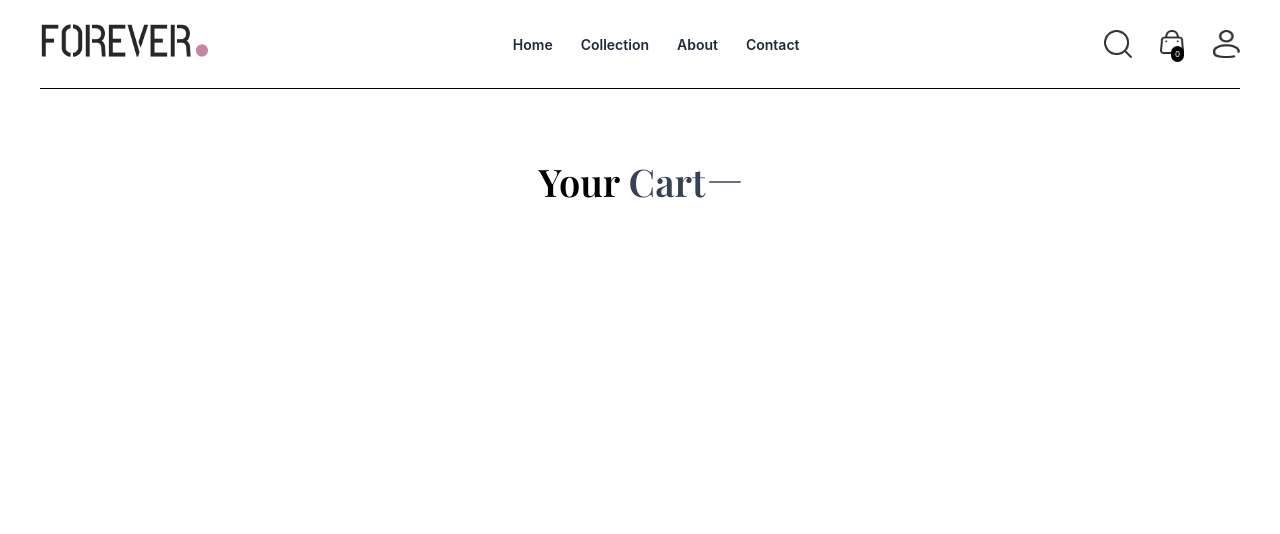
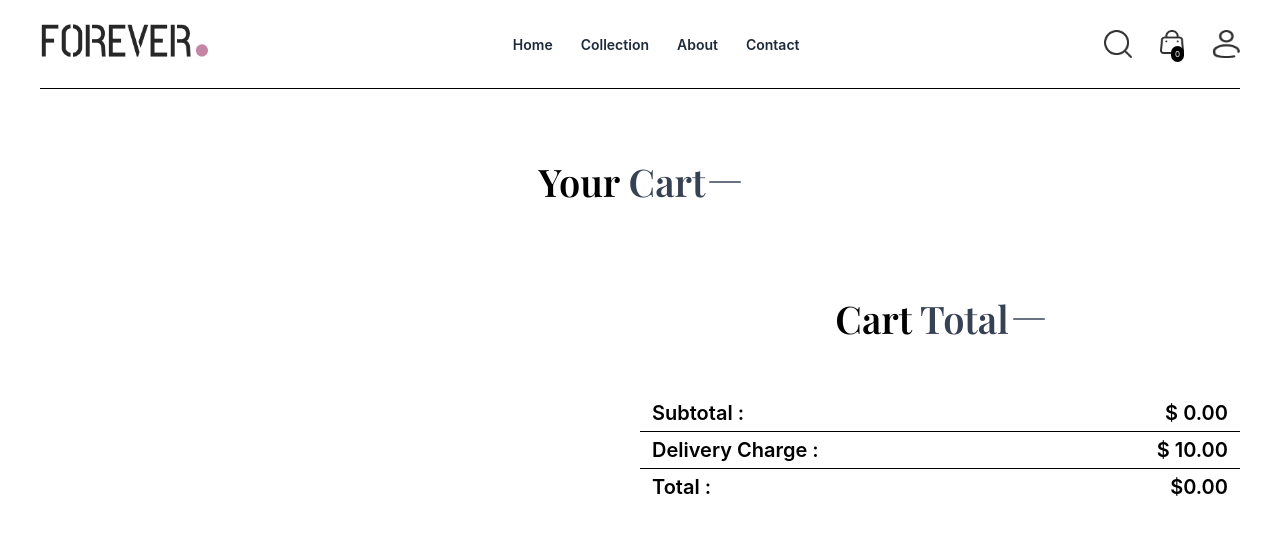
Before and after one commit to devjihad/React-ecommerce-app, a React (Vite) app: page /cart in a window 1280 px wide. Shown: the top 534 px of the page. Built offline with nearby package versions, Linux system fonts and the light colour scheme; a web font is replaced by a local one.

Commit message:
cart page done

```diff
--- a/src/Component/Cart/Cart.jsx
+++ b/src/Component/Cart/Cart.jsx
@@ -2,6 +2,7 @@ import React, { useContext, useEffect, useState } from 'react';
 import { Data } from '../Contaxt/Contaxt';
 import Title from '../Home/Title';
 import { assets } from '../../assets/frontend_assets/assets';
+import CartTotal from './CartTotal';
 
 const Cart = () => {
     const {products, cartvalue, remove, cartcount} = useContext(Data)
@@ -36,7 +37,7 @@ const Cart = () => {
                     const product = products.find((value)=>value._id ===item._id)
                 return(
                    <div key={index} className='flex justify-between items-center border-t border-gray-300 py-1 font-sans'>
-                     <div  className='flex items-start gap-3   '>
+                     <div  className='flex items-start gap-3 col-span-2 w-[40%] '>
                         <img src={product.image[0]} alt=""  className='w-20 h-20'/>
                         <div>
                             <p className='text-lg font-semibold'>{product.name}</p>
@@ -46,12 +47,16 @@ const Cart = () => {
                             </div>
                         </div>
                     </div>
-                    <input onChange={(e)=>e.target.value ==='0' || e.target.value === '' ? null :remove(item._id, item.size, Number(e.target.value)) } type="number" min={1} defaultValue={item.quantity} className='w-16 h-8 border border-gray-400 rounded-lg px-2 ' />
-                    <img onClick={()=> remove( item._id, item.size, 0)} src={assets.bin_icon} alt="" className='mr-5 w-4 h-4 cursor-pointer' />
+                    <input onChange={(e)=>e.target.value ==='0' || e.target.value === '' ? null :remove(item._id, item.size, Number(e.target.value)) } type="number" min={1} defaultValue={item.quantity} className='w-16 h-8 border border-gray-400 rounded-lg px-2' />
+                    <img onClick={()=> remove( item._id, item.size, 0)} src={assets.bin_icon} alt="" className='mr-5 w-4 h-4 cursor-pointer ' />
                    </div>
                 )
 
                 })}
+            </div>
+
+            <div className='flex justify-end '>
+                <CartTotal />
             </div>
 
         </div>
--- a/src/Component/Cart/CartTotal.jsx
+++ b/src/Component/Cart/CartTotal.jsx
@@ -5,23 +5,23 @@ import Title from '../Home/Title';
 const CartTotal = () => {
     const {cartPrice} = useContext(Data)
     return (
-        <div>
-            <div>
+        <div className='w-[50%]'>
+            <div className='my-12'>
                 <Title value1={'Cart'} value2={'Total'}/>
             </div>
 
             <div>
-                <div>
+                <div className='flex justify-between text-xl font-semibold items-center py-1 px-3'>
                     <p>Subtotal :</p>
-                    <p>$ {cartPrice}.00</p>
+                    <p>$ {cartPrice()}.00</p>
                 </div>
                 <hr />
-                <div>
+                <div className='flex justify-between text-xl font-semibold items-center py-1 px-3'>
                     <p>Delivery Charge :</p>
                     <p>$ 10.00</p>
                 </div>
                 <hr />
-                <div>
+                <div className='flex justify-between text-xl font-semibold items-center py-1 px-3'>
                     <p>Total :</p>
                     <p>${cartPrice() === 0 ? 0: cartPrice( ) + 10}.00</p>
                 </div>
```
